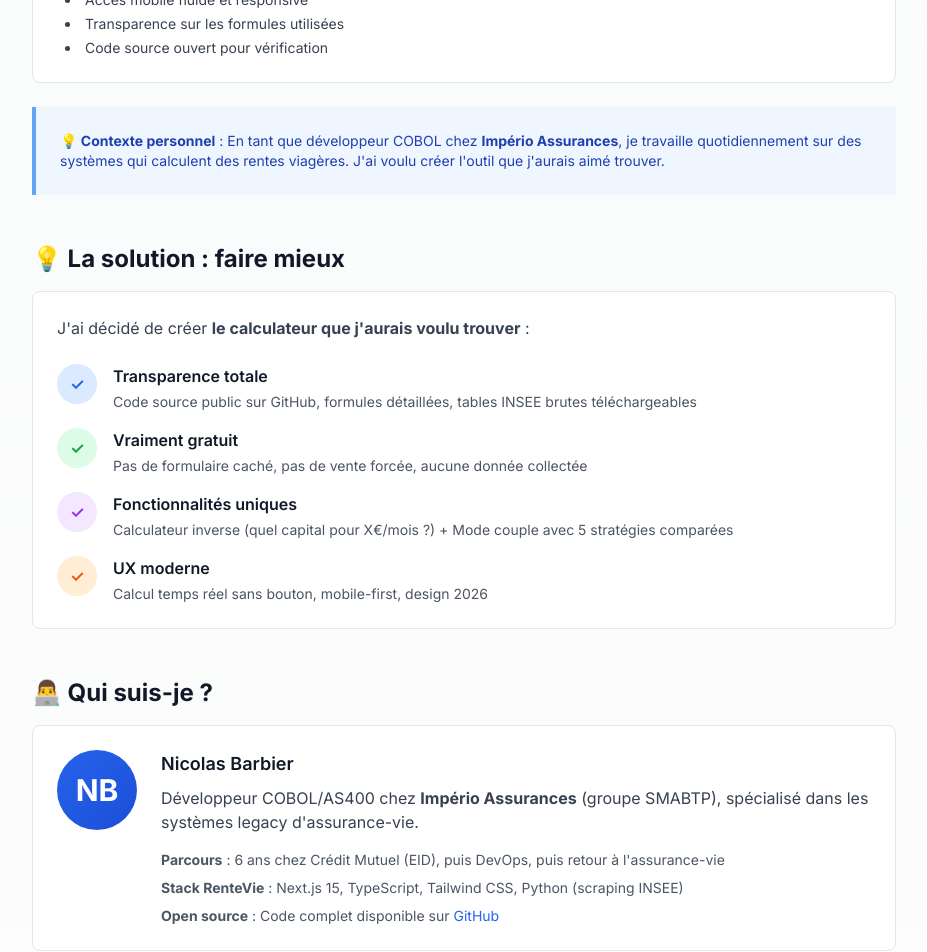
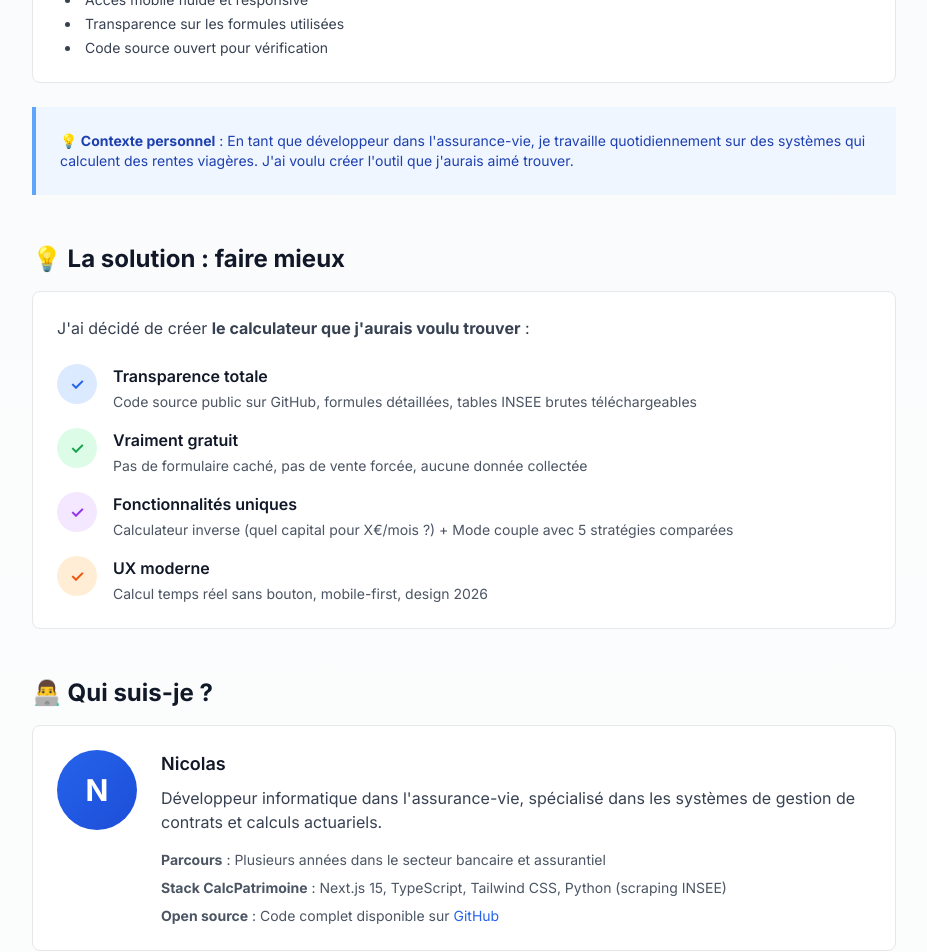
Before and after one commit to nba67000/calcpatrimoine, a Next.js app: page /a-propos in a window 1280 px wide. Shown: the part 580-1532 px from the top of the page, without its empty margins (176-1103 px from the left). Built offline with nearby package versions, Linux system fonts and the light colour scheme.

Commit message:
anonymisation profil

```diff
--- a/src/app/a-propos/page.tsx
+++ b/src/app/a-propos/page.tsx
@@ -58,7 +58,7 @@ export default function APropos() {
 
           <div className="bg-blue-50 border-l-4 border-blue-400 p-6">
             <p className="text-sm text-blue-800">
-              <strong>💡 Contexte personnel</strong> : En tant que développeur COBOL chez <strong>Império Assurances</strong>,
+              <strong>💡 Contexte personnel</strong> : En tant que développeur dans l&apos;assurance-vie,
               je travaille quotidiennement sur des systèmes qui calculent des rentes viagères.
               J&apos;ai voulu créer l&apos;outil que j&apos;aurais aimé trouver.
             </p>
@@ -133,19 +133,19 @@ export default function APropos() {
           <div className="bg-white border border-gray-200 rounded-lg p-6">
             <div className="flex flex-col md:flex-row gap-6 items-start">
               <div className="w-20 h-20 bg-gradient-to-br from-blue-600 to-blue-700 rounded-full flex items-center justify-center text-white text-3xl font-bold flex-shrink-0">
-                NB
+                N
               </div>
               <div className="flex-1">
-                <h3 className="text-lg font-semibold text-gray-900 mb-2">Nicolas Barbier</h3>
+                <h3 className="text-lg font-semibold text-gray-900 mb-2">Nicolas</h3>
                 <p className="text-gray-700 mb-4">
-                  Développeur COBOL/AS400 chez <strong>Império Assurances</strong> (groupe SMABTP),
-                  spécialisé dans les systèmes legacy d&apos;assurance-vie.
+                  Développeur informatique dans l&apos;assurance-vie,
+                  spécialisé dans les systèmes de gestion de contrats et calculs actuariels.
                 </p>
 
                 <div className="space-y-2 text-sm text-gray-600">
-                  <p><strong>Parcours</strong> : 6 ans chez Crédit Mutuel (EID), puis DevOps, puis retour à l&apos;assurance-vie</p>
-                  <p><strong>Stack RenteVie</strong> : Next.js 15, TypeScript, Tailwind CSS, Python (scraping INSEE)</p>
-                  <p><strong>Open source</strong> : Code complet disponible sur <a href="https://github.com/nba67000/rente_viagere_calculator" className="text-blue-600 hover:underline" target="_blank" rel="noopener">GitHub</a></p>
+                  <p><strong>Parcours</strong> : Plusieurs années dans le secteur bancaire et assurantiel</p>
+                  <p><strong>Stack CalcPatrimoine</strong> : Next.js 15, TypeScript, Tailwind CSS, Python (scraping INSEE)</p>
+                  <p><strong>Open source</strong> : Code complet disponible sur <a href="https://github.com/nba67000/calcpatrimoine" className="text-blue-600 hover:underline" target="_blank" rel="noopener">GitHub</a></p>
                 </div>
               </div>
             </div>
@@ -229,17 +229,17 @@ export default function APropos() {
                 <h3 className="font-semibold text-gray-900 mb-3">Pour les développeurs</h3>
                 <ul className="space-y-2 text-sm">
                   <li>
-                    <a href="https://github.com/nba67000/rente_viagere_calculator" className="text-blue-600 hover:underline" target="_blank" rel="noopener">
+                    <a href="https://github.com/nba67000/calcpatrimoine" className="text-blue-600 hover:underline" target="_blank" rel="noopener">
                       → Code source GitHub
                     </a>
                   </li>
                   <li>
-                    <a href="https://github.com/nba67000/rente_viagere_calculator/issues" className="text-blue-600 hover:underline" target="_blank" rel="noopener">
+                    <a href="https://github.com/nba67000/calcpatrimoine/issues" className="text-blue-600 hover:underline" target="_blank" rel="noopener">
                       → Reporter un bug
                     </a>
                   </li>
                   <li>
-                    <a href="https://github.com/nba67000/rente_viagere_calculator/pulls" className="text-blue-600 hover:underline" target="_blank" rel="noopener">
+                    <a href="https://github.com/nba67000/calcpatrimoine/pulls" className="text-blue-600 hover:underline" target="_blank" rel="noopener">
                       → Contribuer (Pull Requests)
                     </a>
                   </li>
@@ -247,7 +247,7 @@ export default function APropos() {
               </div>
 
               <div>
-                <h3 className="font-semibold text-gray-900 mb-3">Pour le créateur</h3>
+                <h3 className="font-semibold text-gray-900 mb-3">Contact</h3>
                 <ul className="space-y-2 text-sm">
                   <li>
                     <a href="https://www.linkedin.com/in/nicolas-barbier" className="text-blue-600 hover:underline" target="_blank" rel="noopener">
@@ -255,7 +255,7 @@ export default function APropos() {
                     </a>
                   </li>
                   <li>
-                    <a href="mailto:contact@rente-viagere-calcul.fr" className="text-blue-600 hover:underline">
+                    <a href="mailto:contact@calcpatrimoine.fr" className="text-blue-600 hover:underline">
                       → Email
                     </a>
                   </li>
--- a/src/app/layout.tsx
+++ b/src/app/layout.tsx
@@ -31,8 +31,7 @@ export const metadata: Metadata = {
     'IFI',
     'plus-value immobilière'
   ],
-  authors: [{ name: 'Nicolas Barbier' }],
-  creator: 'Nicolas Barbier',
+  creator: 'CalcPatrimoine',
   publisher: 'CalcPatrimoine',
 
   robots: {
--- a/src/components/Footer.tsx
+++ b/src/components/Footer.tsx
@@ -93,16 +93,7 @@ export default function Footer() {
         {/* Copyright */}
         <div className="text-center text-xs text-gray-500 pt-8 border-t">
           <p>
-            © {currentYear} CalcPatrimoine. Développé par{' '}
-            <a
-              href={LINKS.linkedin}
-              target="_blank"
-              rel="noopener noreferrer"
-              className="underline hover:text-gray-700"
-            >
-              Nicolas Barbier
-            </a>
-            , développeur dans l&apos;assurance-vie.
+            © {currentYear} CalcPatrimoine. Développé par Nicolas, développeur dans l&apos;assurance-vie.
           </p>
           <p className="mt-2">
             Code source disponible sur{' '}
```
Also changed, not shown: 1 other file (tests, documents, lock files or other folders).
